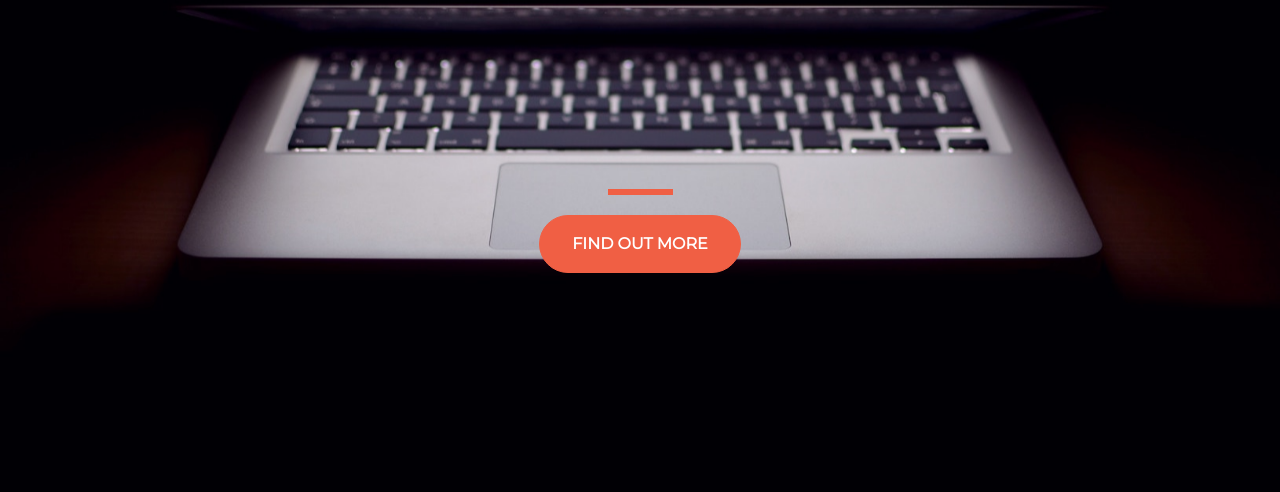
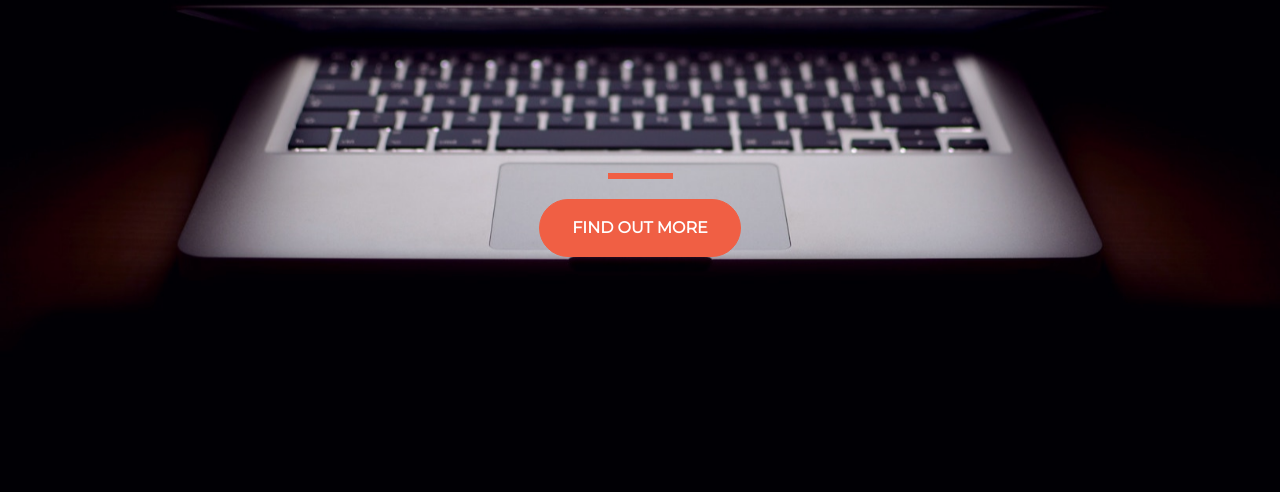
Before and after one commit to SavoSmoljanic/Start-up-of-the-year, a plain HTML site: page index.html in a window 1280 px wide. Shown: the part 308-800 px from the top of the page. Drawn offline with nearby package versions, Linux system fonts and the light colour scheme.

Commit message:
Update style.css

```diff
--- a/style.css
+++ b/style.css
@@ -24,7 +24,7 @@ hr {
 }
 
 .buffer{
-  height: 12rem;
+  height: 10em;
 }
 
 .btn{
```
